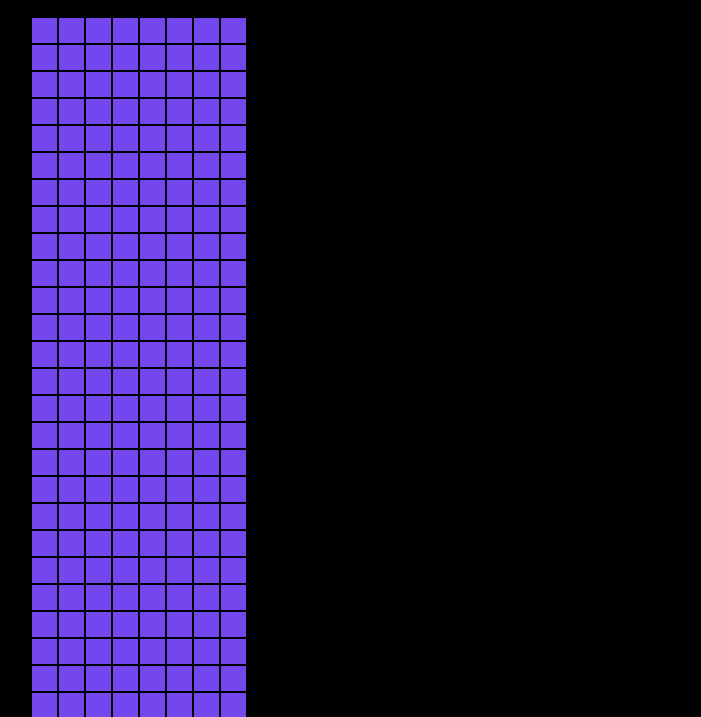
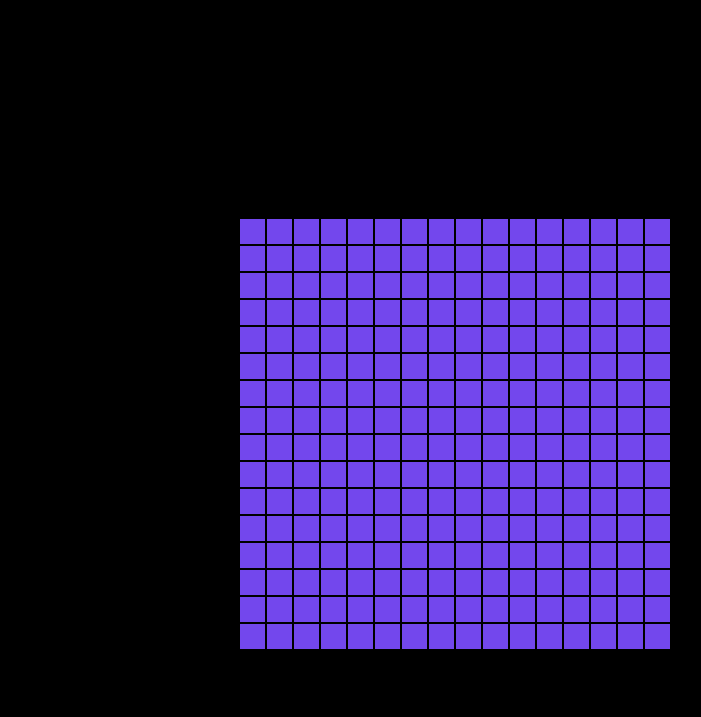
Before and after one commit to JoeDGit/Etch-a-sketch, a plain HTML site: page Main.html in a window 1280 px wide. Shown: the part 81-798 px from the top of the page, without its empty margins (185-886 px from the left). Drawn offline with Linux system fonts and the light colour scheme.

Commit message:
Added event listeners to the requireed div elements. Had to learn to add them to a nodelist that was generated by querySelectorAll, using forEach. Modified the grid size slightly and centered it.

```diff
--- a/css/style.css
+++ b/css/style.css
@@ -11,18 +11,25 @@
 }
 
 #alignSketch{
-    height: 50%;
-    width: 50%;
+    height:auto;
+    width: auto;
+    display: flex;
+    justify-content: center;
+    position: fixed;
+    bottom: 500px;
+    top: 300px;
+    left: 300px;
+    right: 300px;
 }
 
 #sketchContain {
-    height: auto;
-    width: auto;
+    height: 430px;
+    width: 430px;
     display: grid;
-    grid-template-columns: auto auto auto auto auto auto auto auto;
-    grid-gap: 2px 2px;
-    justify-content: center;
-    overflow: auto;
+    grid-template-columns: auto auto auto auto auto auto auto auto auto auto auto auto auto auto auto auto;
+    gap: 2px 2px;
+
+    overflow: hidden;
 }
 
 
@@ -33,6 +40,9 @@
 
 
 }
-.squareContain:hover {
+.squareReleased {
+
+    height: 25px;
+    width: 25px;
     background-color: black;
 }
--- a/js/script.js
+++ b/js/script.js
@@ -11,3 +11,11 @@
 }
 
 sketchy(256);
+
+const sC = document.querySelectorAll(".squareContain");
+sC.forEach(node => node.addEventListener ("mouseover", function(e) {
+
+    e.target.className = ".squareReleased"
+    console.log(e);
+}));
+console.log(sC);
```
